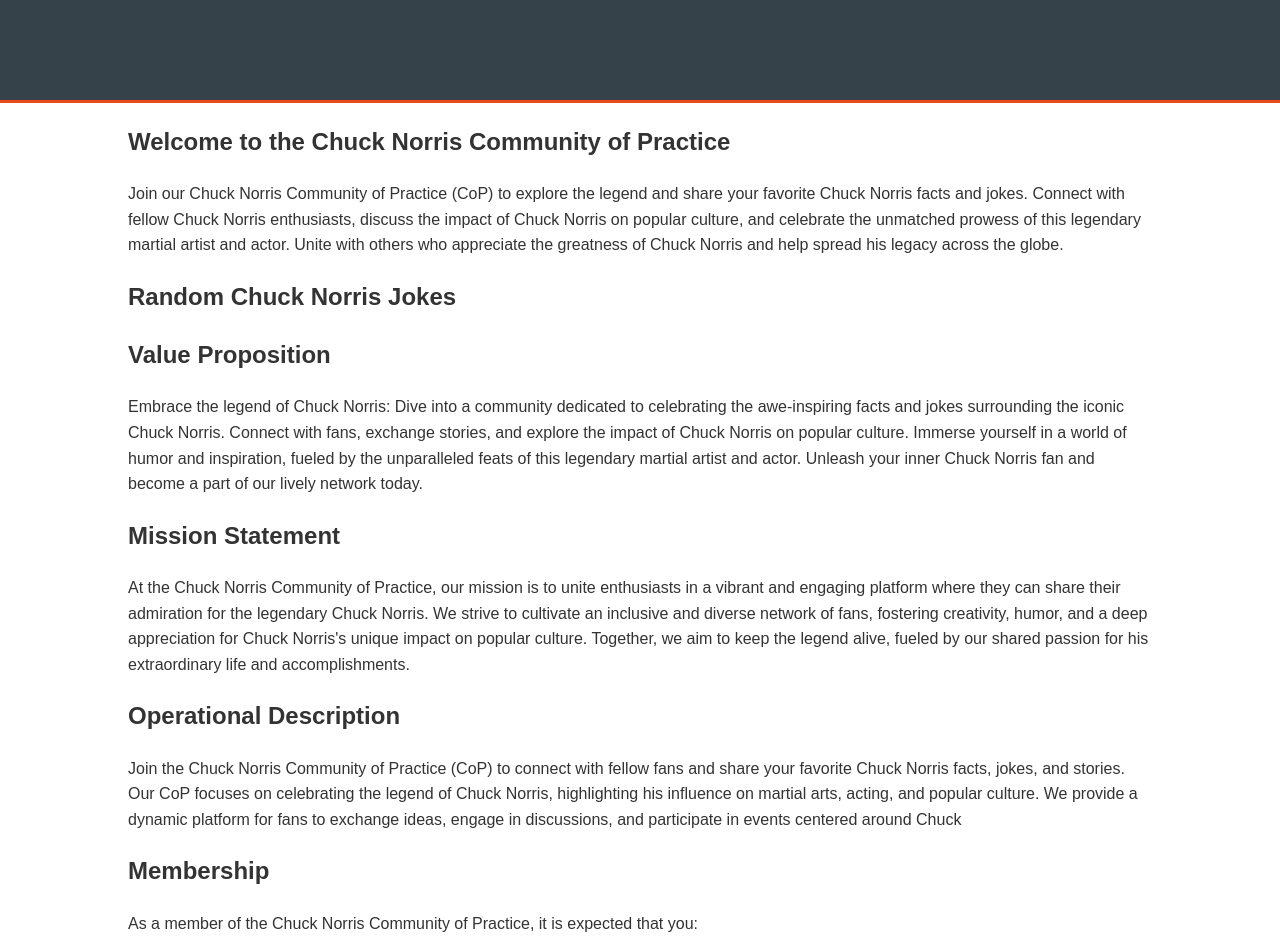
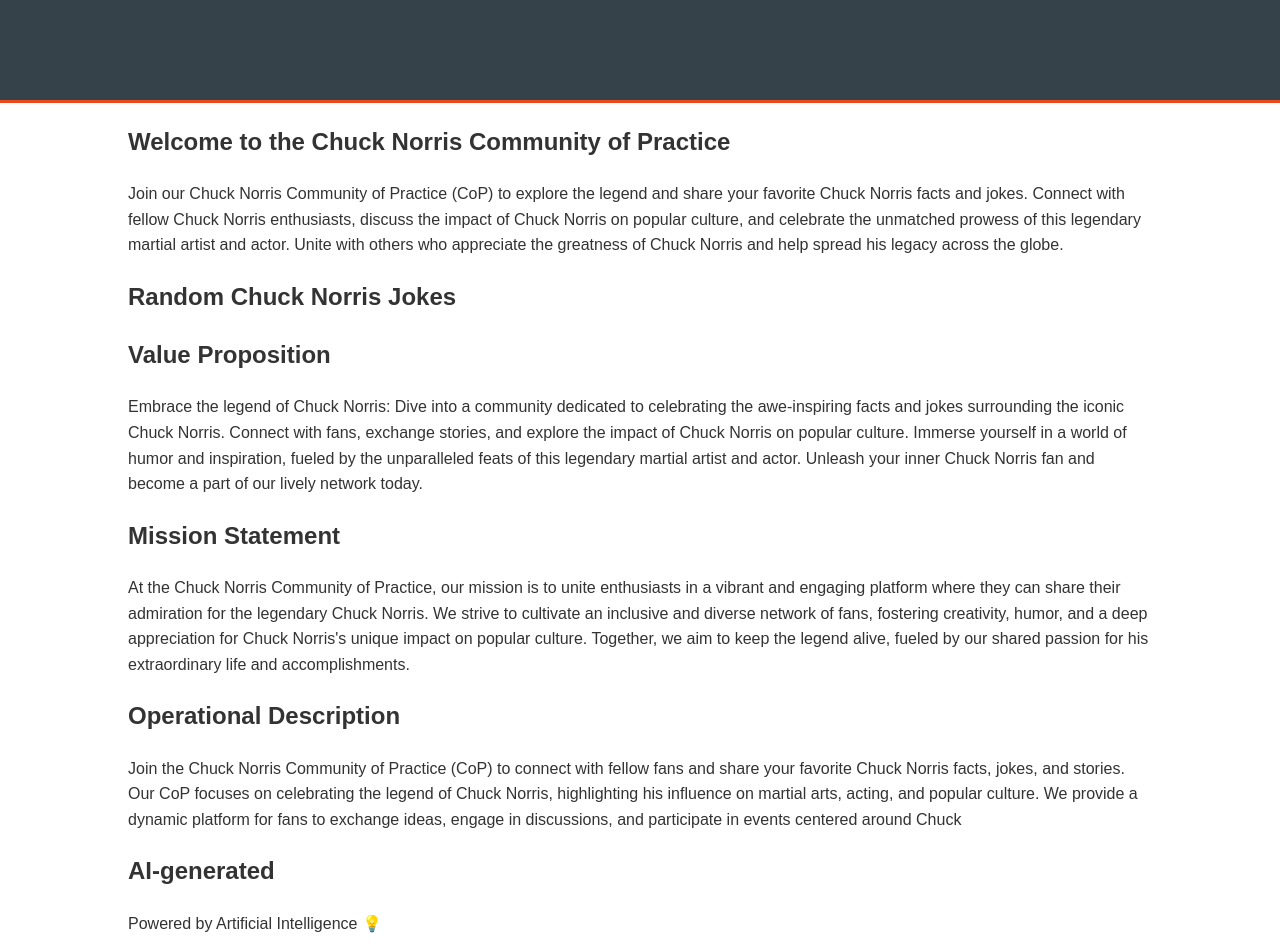
Before and after one commit to geektx/AIPage-Test, a plain HTML site: page index.html in a window 1280 px wide. Shown: the top 949 px of the page. Drawn offline with Linux system fonts and the light colour scheme; no server answers.

Commit message:
Update index.html

```diff
--- a/index.html
+++ b/index.html
@@ -37,7 +37,12 @@
         <section>
             <h1>Operational Description</h1>
             <p>Join the Chuck Norris Community of Practice (CoP) to connect with fellow fans and share your favorite Chuck Norris facts, jokes, and stories. Our CoP focuses on celebrating the legend of Chuck Norris, highlighting his influence on martial arts, acting, and popular culture. We provide a dynamic platform for fans to exchange ideas, engage in discussions, and participate in events centered around Chuck
+        </section>
 
+        <section>
+            <h1>AI-generated</h1>
+            <div id="ai-message"></div>
+        </section>
 
         <section>
             <h2>Membership</h2>
```
